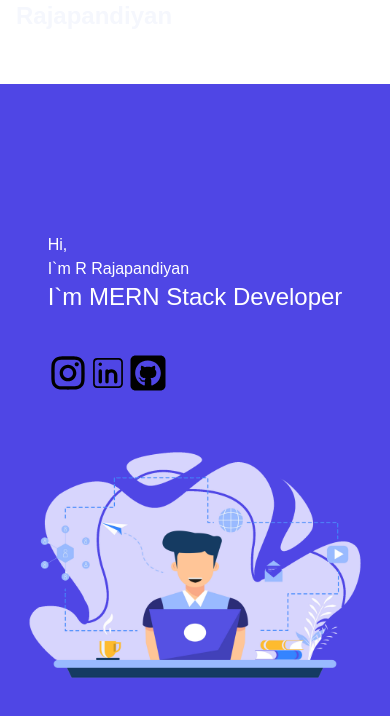
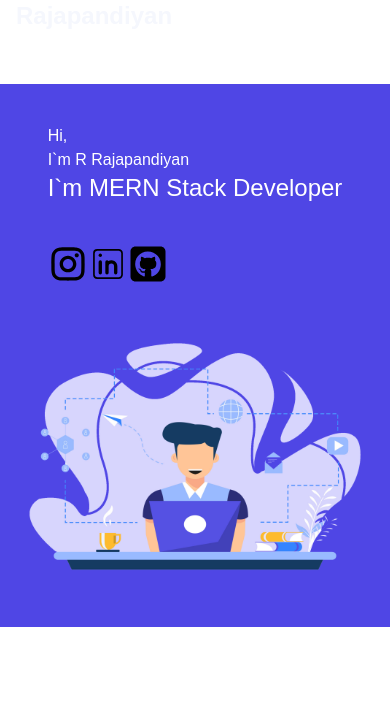
Before and after one commit to Rajapandiyan1/Mern_portfolio, a Next.js app: page / in a window 390 px wide. Shown: the top 716 px of the page. Built offline with nearby package versions, Linux system fonts and the light colour scheme.

Commit message:
remove 90vh

```diff
--- a/Components/Hero.tsx
+++ b/Components/Hero.tsx
@@ -13,7 +13,7 @@ function Hero() {
     git:"https://github.com/Rajapandiyan1"
 }
   return (
- <section style={{position:'relative',minHeight:'90vh',alignItems:'center' ,zIndex:"-1"}} className='flex flex-col md:flex-row px-5 py-10 md:py-1  bg-indigo-600 justify-center'>
+ <section style={{position:'relative',alignItems:'center' ,zIndex:"-1"}} className='flex flex-col md:flex-row px-5 py-10 md:py-1  bg-indigo-600 justify-center'>
        <div className='md:w-1/2 flex flex-col'>
             <h1 className=' text-white text-6xl font-hero-font'>Hi, <br/> I`m <span className='text-black'>R</span> Rajapandiyan
                 <p className='text-2xl'>I`m MERN Stack Developer</p>
--- a/package.json
+++ b/package.json
@@ -13,6 +13,7 @@
   },
   "dependencies": {
     "@heroicons/react": "^2.1.3",
+    "bootstrap": "^5.3.3",
     "next": "14.2.3",
     "react": "^18",
     "react-dom": "^18",
```
Also changed, not shown: 1 other file (tests, documents, lock files or other folders).
